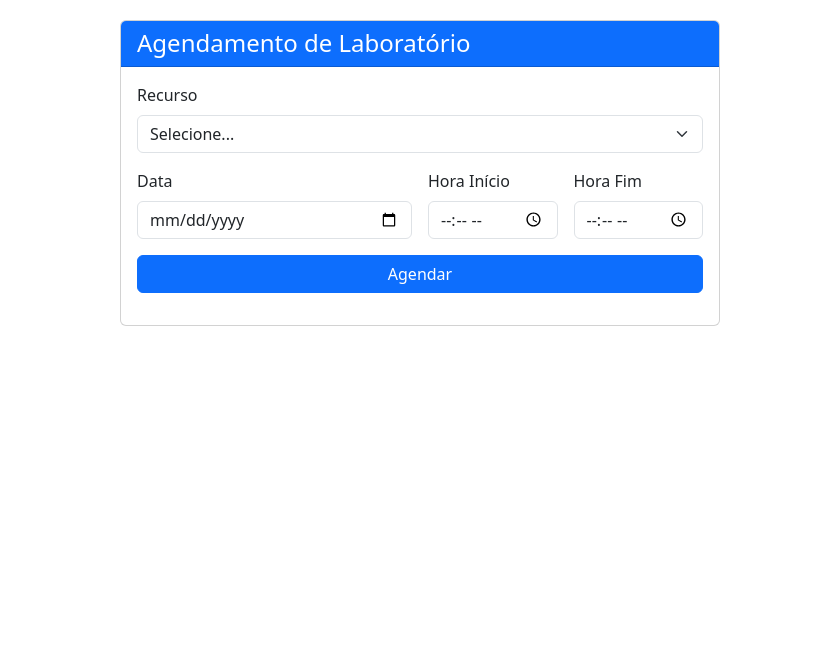
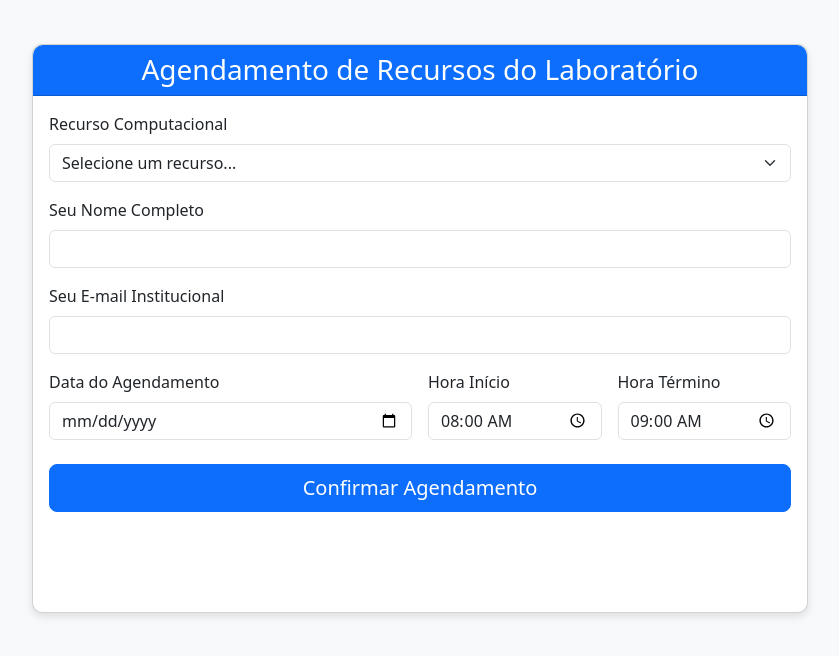
Before and after one commit to paullollima/AgendamentoLabP2D, a plain HTML site: page index.html in a window 1280 px wide. Shown: the whole page, without its empty margins (220-1059 px from the left). Drawn offline with nearby package versions, Linux system fonts and the light colour scheme.

Commit message:
update Version

```diff
--- a/index.html
+++ b/index.html
@@ -3,131 +3,196 @@
 <head>
     <meta charset="UTF-8">
     <meta name="viewport" content="width=device-width, initial-scale=1.0">
-    <title>Sistema de Agendamento</title>
+    <title>Sistema de Agendamento de Laboratório</title>
     <link href="https://cdn.jsdelivr.net/npm/bootstrap@5.3.0/dist/css/bootstrap.min.css" rel="stylesheet">
     <style>
-        #loading { display: none; }
-        .card { max-width: 600px; margin: 20px auto; }
+        body {
+            padding: 20px;
+            background-color: #f8f9fa;
+        }
+        .container {
+            max-width: 800px;
+        }
+        .card {
+            border-radius: 10px;
+            box-shadow: 0 4px 8px rgba(0,0,0,0.1);
+        }
+        .card-header {
+            border-radius: 10px 10px 0 0 !important;
+        }
+        #loading {
+            display: none;
+            margin-right: 8px;
+        }
+        #resultado {
+            min-height: 60px;
+        }
+        .form-control:focus {
+            border-color: #0d6efd;
+            box-shadow: 0 0 0 0.25rem rgba(13, 110, 253, 0.25);
+        }
     </style>
 </head>
 <body>
     <div class="container">
-        <div class="card">
+        <div class="card my-4">
             <div class="card-header bg-primary text-white">
-                <h4 class="mb-0">Agendamento de Laboratório</h4>
+                <h3 class="text-center mb-0">Agendamento de Recursos do Laboratório</h3>
             </div>
             <div class="card-body">
                 <form id="formAgendamento">
                     <div class="mb-3">
-                        <label class="form-label">Recurso</label>
-                        <select id="recurso" class="form-select" required>
-                            <option value="">Selecione...</option>
-                            <option value="Computador i7">Computador i7</option>
-                            <option value="Estação CAD">Estação CAD</option>
+                        <label for="recurso" class="form-label">Recurso Computacional</label>
+                        <select class="form-select" id="recurso" required>
+                            <option value="" selected disabled>Selecione um recurso...</option>
+                            <option value="Computador i7 - Estação 01">Computador i7 - Estação 01</option>
+                            <option value="Computador i9 - Estação 02">Computador i9 - Estação 02</option>
+                            <option value="Notebook de Desenvolvimento">Notebook de Desenvolvimento</option>
+                            <option value="Estação de Edição de Vídeo">Estação de Edição de Vídeo</option>
                         </select>
+                    </div>
+
+                    <div class="mb-3">
+                        <label for="usuario" class="form-label">Seu Nome Completo</label>
+                        <input type="text" class="form-control" id="usuario" required>
+                    </div>
+
+                    <div class="mb-3">
+                        <label for="email" class="form-label">Seu E-mail Institucional</label>
+                        <input type="email" class="form-control" id="email" required>
                     </div>
 
                     <div class="row g-3">
                         <div class="col-md-6">
-                            <label class="form-label">Data</label>
-                            <input type="date" id="data" class="form-control" required>
+                            <label for="data" class="form-label">Data do Agendamento</label>
+                            <input type="date" class="form-control" id="data" required>
                         </div>
                         <div class="col-md-3">
-                            <label class="form-label">Hora Início</label>
-                            <input type="time" id="horaInicio" class="form-control" required>
+                            <label for="horaInicio" class="form-label">Hora Início</label>
+                            <input type="time" class="form-control" id="horaInicio" required>
                         </div>
                         <div class="col-md-3">
-                            <label class="form-label">Hora Fim</label>
-                            <input type="time" id="horaFim" class="form-control" required>
+                            <label for="horaFim" class="form-label">Hora Término</label>
+                            <input type="time" class="form-control" id="horaFim" required>
                         </div>
                     </div>
 
-                    <div class="mt-3">
-                        <button type="submit" class="btn btn-primary w-100">
+                    <div class="d-grid mt-4">
+                        <button type="submit" class="btn btn-primary btn-lg">
                             <span id="loading" class="spinner-border spinner-border-sm"></span>
-                            Agendar
+                            Confirmar Agendamento
                         </button>
                     </div>
                 </form>
 
-                <div id="resultado" class="mt-3"></div>
+                <div id="resultado" class="mt-4"></div>
             </div>
         </div>
     </div>
 
     <script>
+        // URL do seu Google Apps Script (SUBSTITUA pela sua URL real)
         const SCRIPT_URL = 'https://script.google.com/macros/s/AKfycbwSg8x2m-6yi5oosd04riI53TeeR9qR8W8-8MneSwbh4f8untkRI38-1oMCIg2ICQvt7w/exec';
 
-        document.getElementById('formAgendamento').addEventListener('submit', async (e) => {
+        document.getElementById('formAgendamento').addEventListener('submit', async function(e) {
             e.preventDefault();
 
-            const btn = e.target.querySelector('button');
+            const btn = e.target.querySelector('button[type="submit"]');
             const loading = document.getElementById('loading');
             const resultadoDiv = document.getElementById('resultado');
 
-            // Configuração do UI durante o processamento
+            // Mostrar loading e desativar botão
             btn.disabled = true;
             loading.style.display = 'inline-block';
             resultadoDiv.innerHTML = '';
 
             try {
-                // 1. Preparar dados
+                // 1. Preparar dados no formato correto
                 const dados = {
                     recurso: document.getElementById('recurso').value,
-                    usuario: 'Usuário Teste', // Modifique conforme necessário
-                    email: 'teste@exemplo.com', // Modifique conforme necessário
+                    usuario: document.getElementById('usuario').value,
+                    email: document.getElementById('email').value,
                     inicio: `${document.getElementById('data').value}T${document.getElementById('horaInicio').value}:00-03:00`,
                     fim: `${document.getElementById('data').value}T${document.getElementById('horaFim').value}:00-03:00`
                 };
 
-                // 2. Primeiro faz a requisição OPTIONS (CORS pré-flight)
-                await fetch(`${SCRIPT_URL}?options`, { method: 'OPTIONS' });
+                // 2. Primeiro faz a requisição OPTIONS (pré-voo CORS)
+                await fetch(`${SCRIPT_URL}?options`, {
+                    method: 'OPTIONS',
+                    headers: {
+                        'Content-Type': 'application/json',
+                        'Origin': window.location.origin
+                    }
+                });
 
-                // 3. Faz a requisição POST principal
+                // 3. Depois faz a requisição POST com os dados
                 const response = await fetch(SCRIPT_URL, {
                     method: 'POST',
-                    headers: { 'Content-Type': 'application/json' },
-                    body: JSON.stringify(dados)
+                    headers: {
+                        'Content-Type': 'application/json'
+                    },
+                    body: JSON.stringify(dados),
+                    mode: 'cors'
                 });
 
                 const resultado = await response.json();
 
+                // 4. Verificar se houve erro na resposta
                 if (!resultado.success) {
-                    throw new Error(resultado.error || 'Erro desconhecido');
+                    throw new Error(resultado.error || "Ocorreu um erro desconhecido");
                 }
 
-                // 4. Exibir mensagem de sucesso
+                // 5. Exibir mensagem de sucesso
                 resultadoDiv.innerHTML = `
                     <div class="alert alert-success">
-                        <h5>Agendamento realizado!</h5>
-                        <p>${resultado.message}</p>
-                        <a href="${resultado.link}" target="_blank" class="btn btn-sm btn-success">
-                            Ver no Google Agenda
-                        </a>
+                        <h4 class="alert-heading">✓ Agendamento Confirmado!</h4>
+                        <p><strong>Recurso:</strong> ${resultado.recurso || dados.recurso}</p>
+                        <p><strong>Horário:</strong> ${new Date(resultado.start).toLocaleString('pt-BR')} - ${new Date(resultado.end).toLocaleString('pt-BR', {hour: '2-digit', minute:'2-digit'})}</p>
+                        <hr>
+                        <div class="d-flex justify-content-between align-items-center">
+                            <p class="mb-0">Verifique seu e-mail para confirmação.</p>
+                            <a href="${resultado.link}" target="_blank" class="btn btn-sm btn-success">
+                                Abrir no Google Agenda
+                            </a>
+                        </div>
                     </div>
                 `;
 
-                // 5. Limpar formulário
-                e.target.reset();
+                // 6. Limpar formulário
+                this.reset();
 
             } catch (error) {
-                // 6. Exibir mensagem de erro
+                // 7. Exibir mensagem de erro
                 resultadoDiv.innerHTML = `
                     <div class="alert alert-danger">
-                        <h5>Erro no agendamento</h5>
+                        <h4 class="alert-heading">✗ Erro no Agendamento</h4>
                         <p>${error.message}</p>
+                        ${error.message.includes('horário') ? '<p class="mb-0">Por favor, escolha outro horário.</p>' : ''}
                     </div>
                 `;
-                console.error('Erro:', error);
+
+                console.error('Erro no agendamento:', error);
             } finally {
-                // 7. Restaurar UI
+                // 8. Restaurar estado do botão
                 btn.disabled = false;
                 loading.style.display = 'none';
             }
         });
 
-        // Configurar data mínima como hoje
-        document.getElementById('data').min = new Date().toISOString().split('T')[0];
+        // Configurações iniciais do formulário
+        document.addEventListener('DOMContentLoaded', function() {
+            // Definir data mínima como hoje
+            const dataInput = document.getElementById('data');
+            const hoje = new Date();
+            const dd = String(hoje.getDate()).padStart(2, '0');
+            const mm = String(hoje.getMonth() + 1).padStart(2, '0');
+            const yyyy = hoje.getFullYear();
+            dataInput.min = `${yyyy}-${mm}-${dd}`;
+
+            // Definir horário comercial padrão (8h às 18h)
+            document.getElementById('horaInicio').value = '08:00';
+            document.getElementById('horaFim').value = '09:00';
+        });
     </script>
 </body>
 </html>
```
